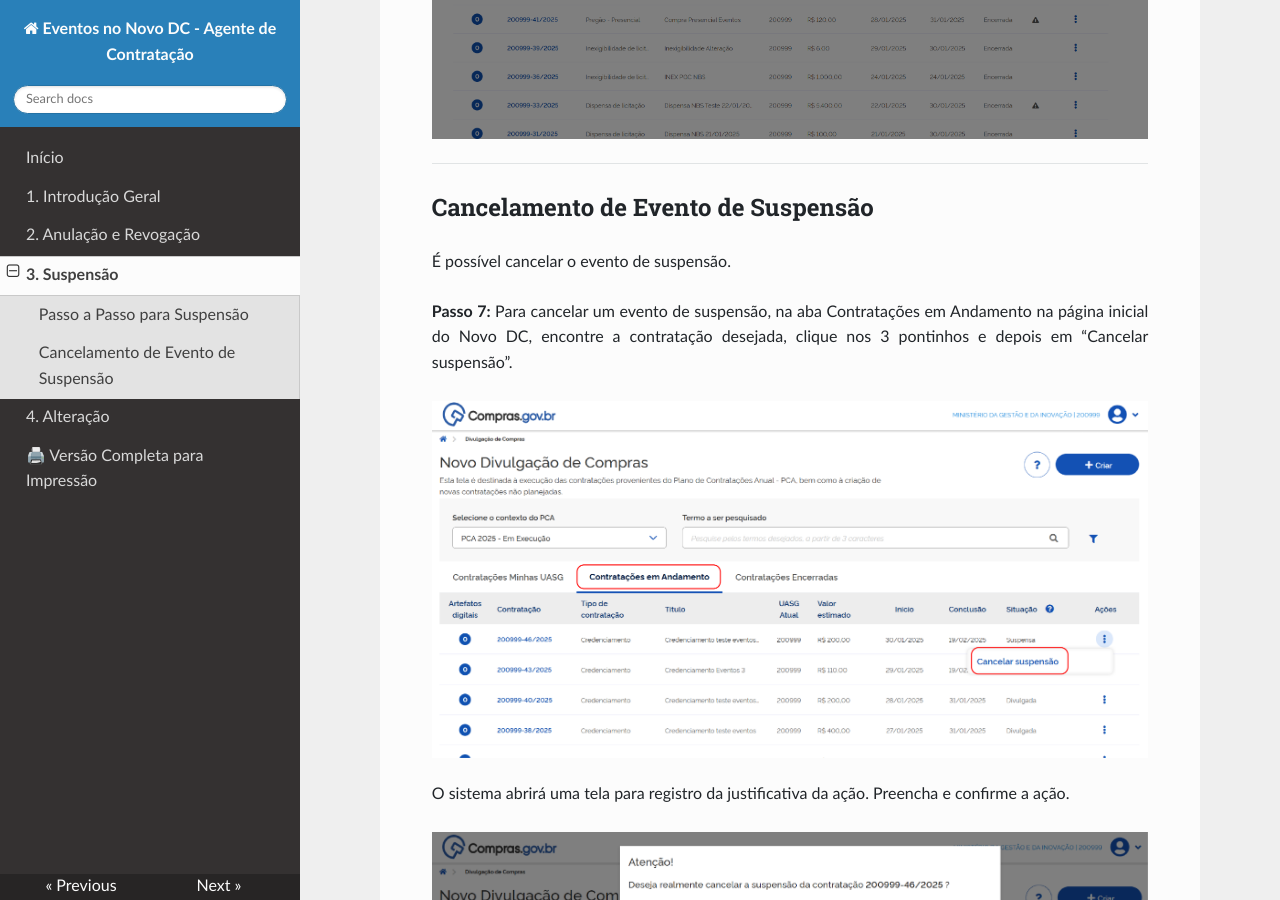
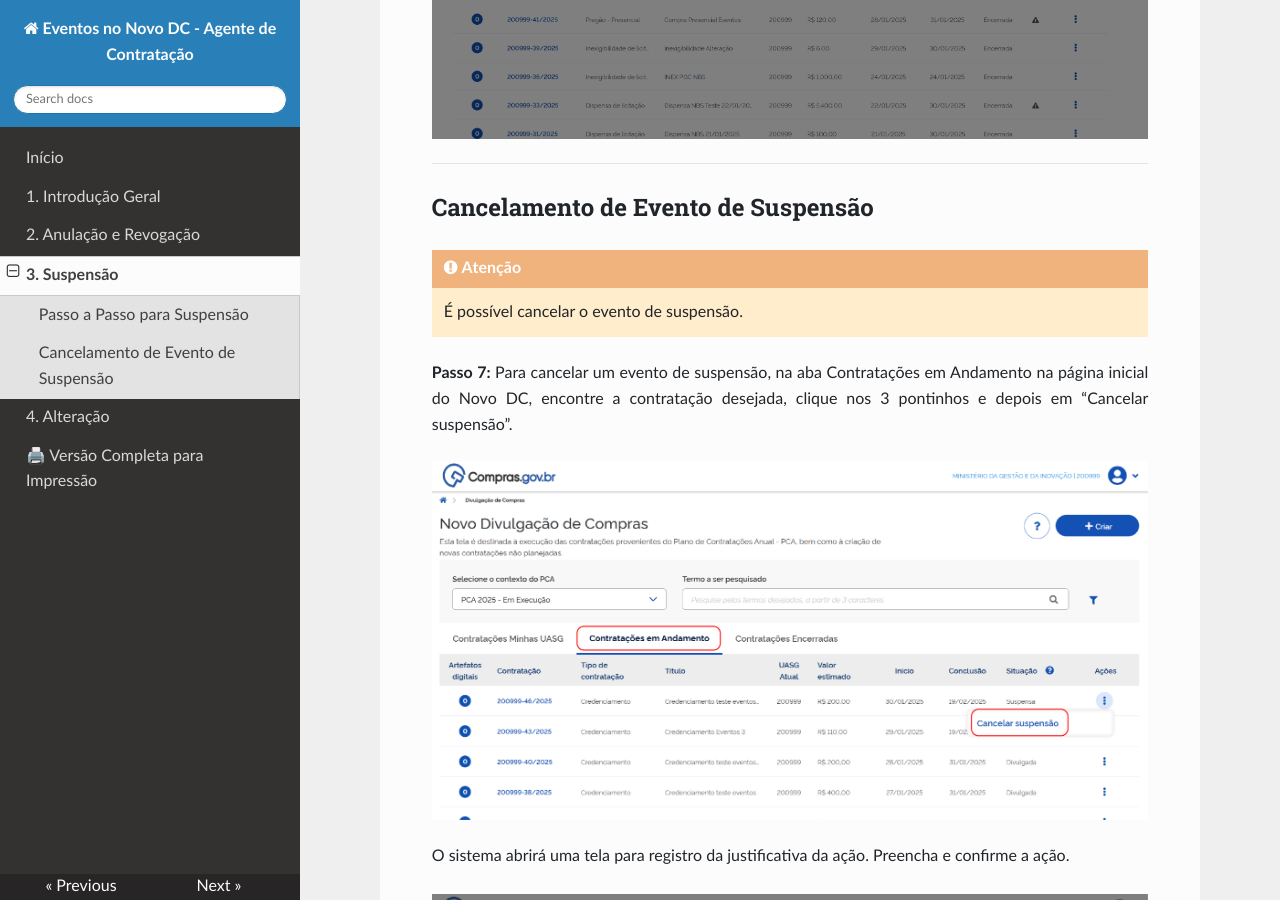
Before and after one commit to siqueiraazevedo2013-cloud/Tutorial-Eventos-Novo-DC, an MkDocs documentation site: the page built from docs/03-suspensao.md, in a window 1280 px wide and 900 px high, scrolled down 4100 px. Built offline with MkDocs 1.6.1, drawn with Linux system fonts in a browser that asks for light colours; nearby versions of some CDN libraries.

Commit message:
Add warning for canceling suspension event
Added a warning note about canceling the suspension event.

```diff
--- a/docs/03-suspensao.md
+++ b/docs/03-suspensao.md
@@ -58,7 +58,8 @@ O sistema confirmará a finalização com sucesso.
 
 ## Cancelamento de Evento de Suspensão
 
-É possível cancelar o evento de suspensão.
+!!! warning "Atenção"
+    É possível cancelar o evento de suspensão.
 
 **Passo 7:** Para cancelar um evento de suspensão, na aba Contratações em Andamento na página inicial do Novo DC, encontre a contratação desejada, clique nos 3 pontinhos e depois em “Cancelar suspensão”.
 
```
